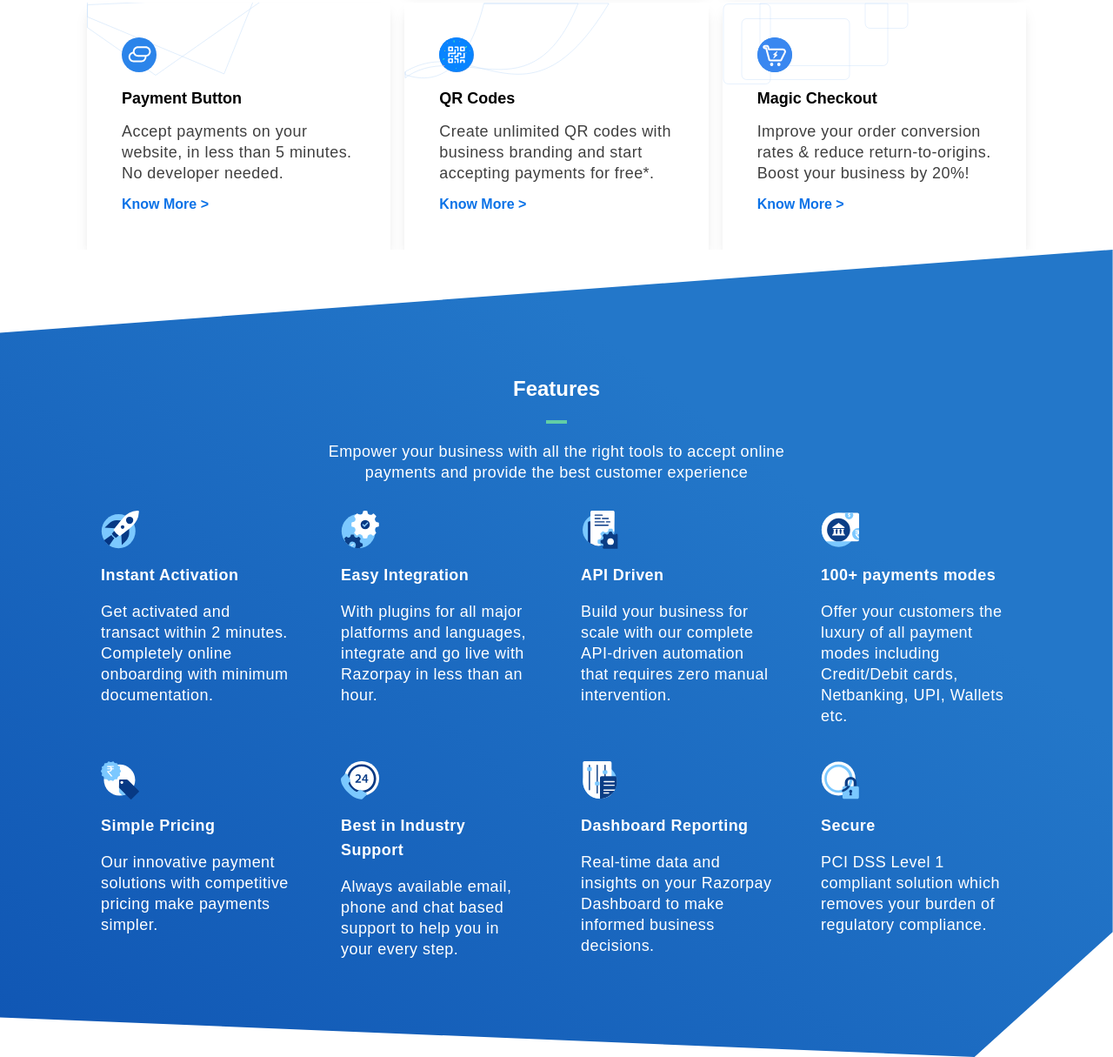
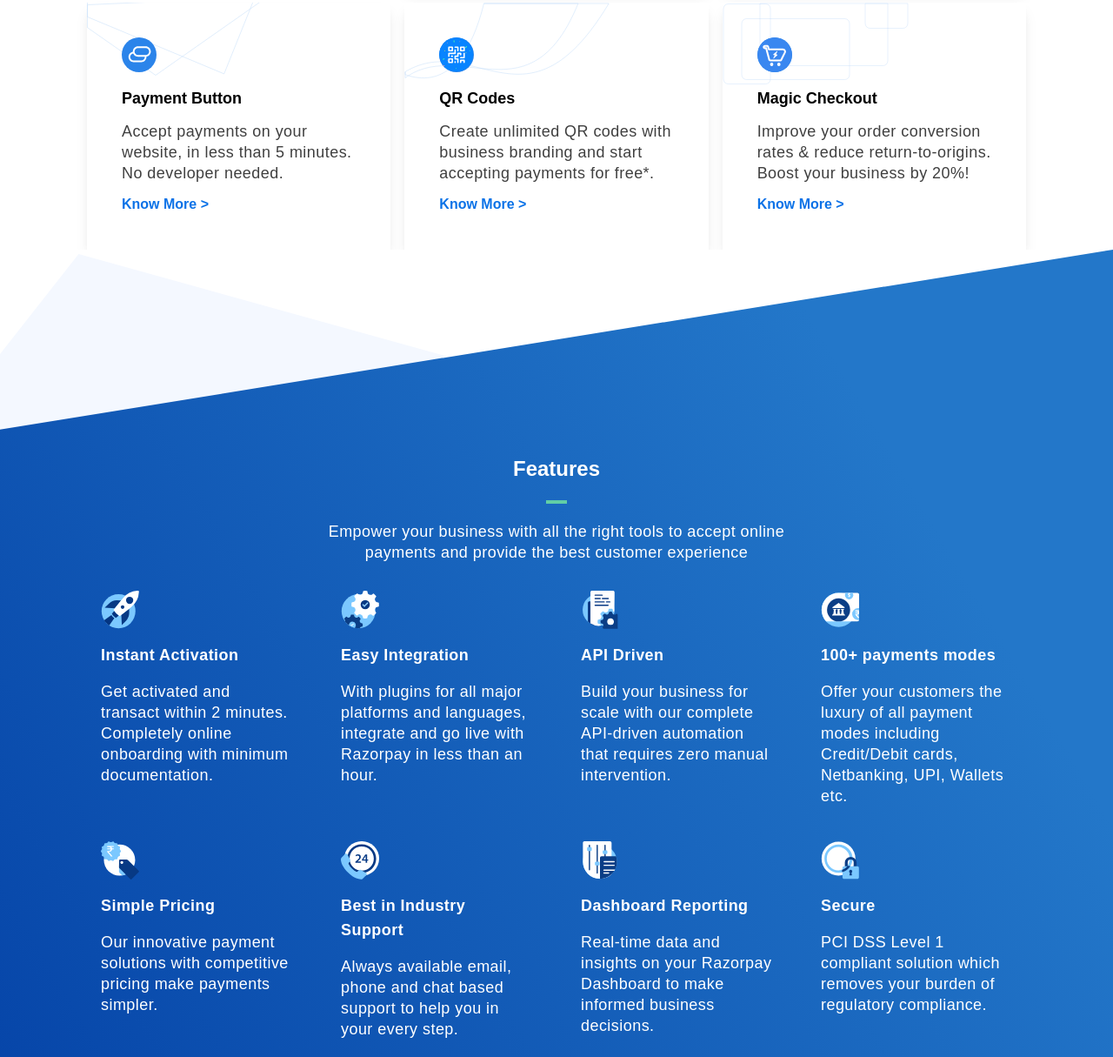
Before and after one commit to Jugnu-Gupta/Razorpay-Clone, a website built with Vite: page Index.html in a window 1280 px wide. Shown: the part 4243-5458 px from the top of the page at 87% size. Built offline with nearby package versions, Linux system fonts and the light colour scheme.

Commit message:
updated features-section 4

```diff
--- a/Index.html
+++ b/Index.html
@@ -695,8 +695,8 @@
     </section>
 
     <!-- features section 4 -->
-    <section class="bg-[url('./Images/core-features-sectionBg.svg')] bg-no-repeat bg-cover bg-right
-    pt-[10%] pb-[5%] px-[30px] min-w-[1140px] font-mullish overflow-x-hidden">
+    <section class="bg-[url('./Images/core-features-sectionBg.svg')] bg-no-repeat bg-[length:100vw_100%]
+    pt-[220px] pb-[150px] px-[30px] min-w-[1140px] font-mullish overflow-x-hidden">
 
         <div class="relative w-[1080px] mx-auto">
 
```
